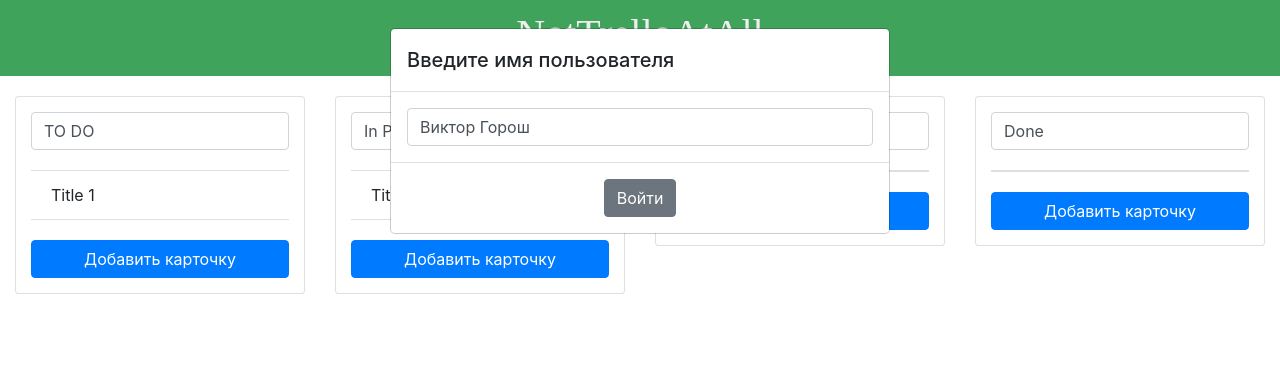
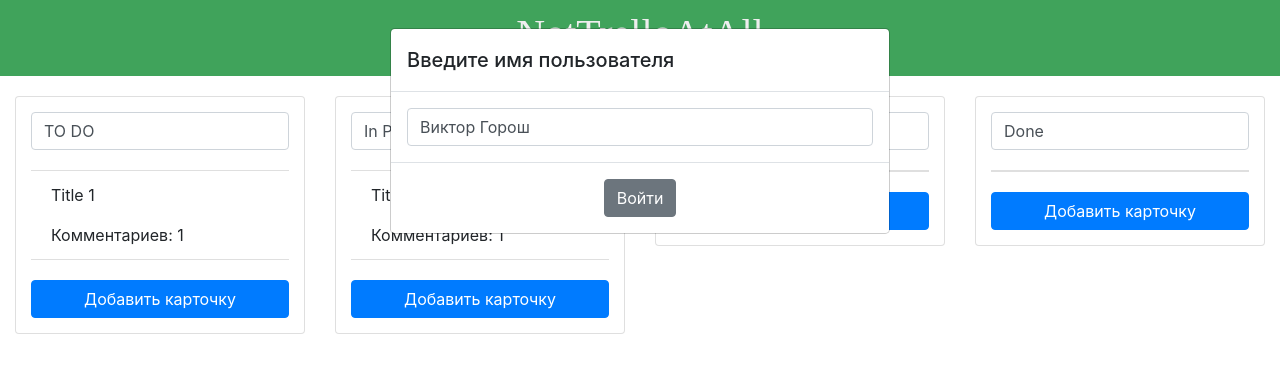
Before and after one commit to ViktorGorosh/kanban-board, a React (Create React App) app: page / in a window 1280 px wide. Shown: the top 372 px of the page. Built offline with nearby package versions, Linux system fonts and the light colour scheme; a web font is replaced by a local one.

Commit message:
Реализовал отображение количества комментов под карточкой

```diff
--- /dev/null
+++ b/src/Card/Card.scss
@@ -0,0 +1,3 @@
+.cards__comments {
+	margin-bottom: 0;
+}
--- a/src/Card/Card.tsx
+++ b/src/Card/Card.tsx
@@ -1,5 +1,6 @@
 import React from "react";
 import {ICard} from "../App";
+import './Card.scss'
 
 interface IProps {
 	colIndex: number
@@ -10,8 +11,14 @@ interface IProps {
 }
 
 export default (props: IProps) => {
-	return <li
-		className="list-group-item"
-		onClick={(event) => {props.openCard(props.colIndex, props.cardIndex)}}
-	>{props.content.title}</li>
+	return (
+		<li
+			className="list-group-item cards__item"
+			onClick={(event) => {props.openCard(props.colIndex, props.cardIndex)}}
+		>
+			<p>{props.content.title}</p>
+			<p className={'cards__comments'}>Комментариев: {props.content.comments.length}</p>
+		</li>
+	)
+
 }
--- a/src/Column/Column.tsx
+++ b/src/Column/Column.tsx
@@ -39,7 +39,7 @@ export default (props: IProps) => {
 					defaultValue={props.content.columnTitle}
 					onChange={props.changeColTitle}
 				>{}</input>
-				<ul className="list-group list-group-flush">
+				<ul className="list-group list-group-flush cards">
 					{cards}
 				</ul>
 				{props.isAddingCard && props.colIndex === props.activeColIndex ?
```
